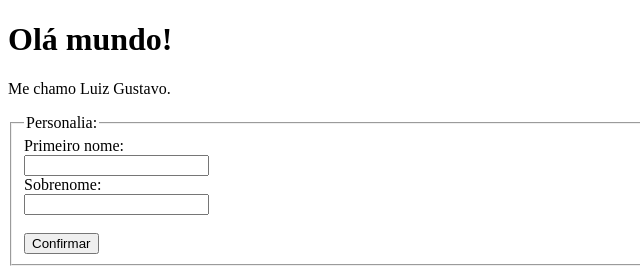
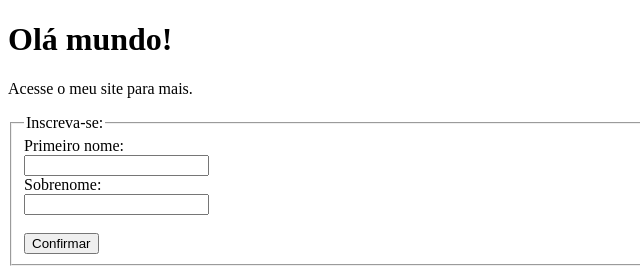
Before and after one commit to luiz-bernaki/luiz-bernaki.github.io, a plain HTML site: page index.html in a window 1280 px wide. Shown: the full height of the page, 0-640 px from the left. Drawn offline with Linux system fonts and the light colour scheme.

Commit message:
alterações

```diff
--- a/index.html
+++ b/index.html
@@ -6,11 +6,11 @@
 <body>
 
 <h1>Olá mundo!</h1>
-<p>Me chamo Luiz Gustavo.</p>
+<p>Acesse o meu site para mais.</p>
 
   <form action="end.html">
   <fieldset>
-    <legend>Personalia:</legend>
+    <legend>Inscreva-se:</legend>
     <label for="fname">Primeiro nome:</label><br>
     <input type="text" id="fname" name="fname" value=""><br>
     <label for="lname">Sobrenome:</label><br>
```
